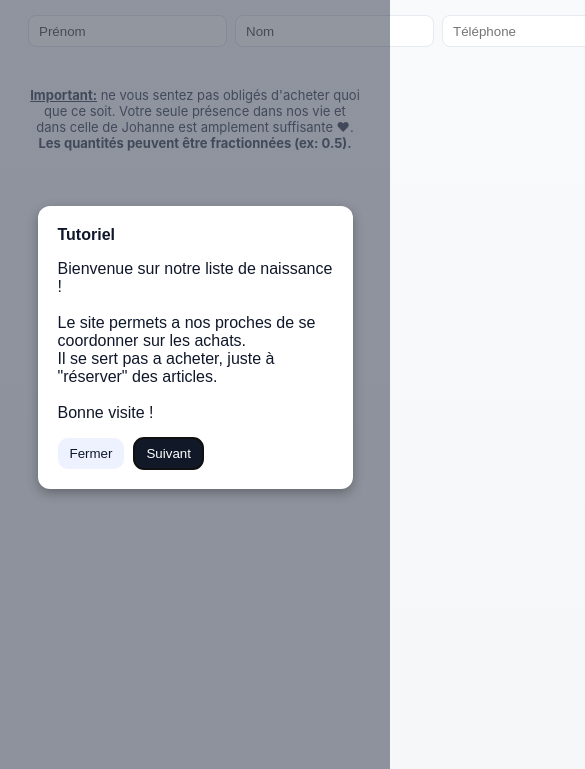
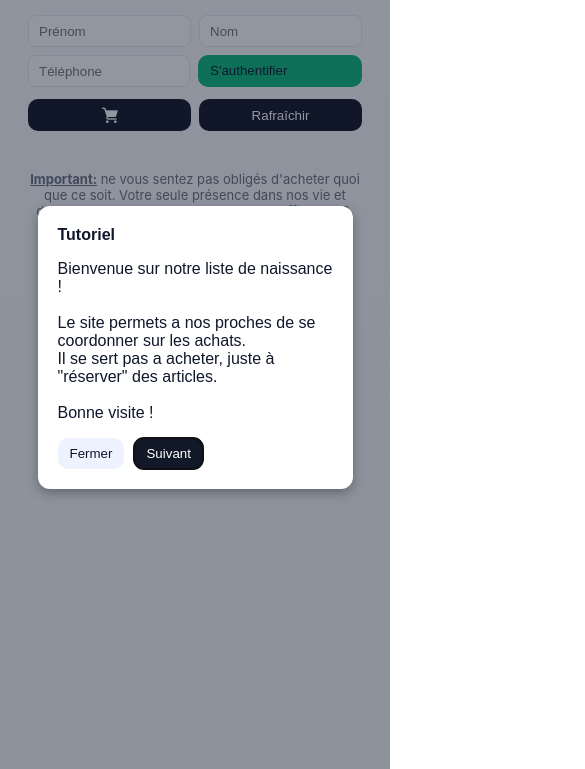
Before and after one commit to maximemons/Liste-Naissance, a plain HTML site: page index.html in a window 390 px wide. Shown: the part 75-844 px from the top of the page, 585 px wide, since content can reach past the window. Drawn offline with Linux system fonts and the light colour scheme; no server answers.

Commit message:
[evo] mobile size

```diff
--- a/index.html
+++ b/index.html
@@ -4,7 +4,6 @@
   <meta charset="UTF-8">
   <title>Liste de naissance</title>
   <link rel="stylesheet" href="style.css" />
-  <meta name="viewport" content="width=device-width, initial-scale=0.2, maximum-scale=0.2, user-scalable=no">
   <link rel="icon" type="image/x-icon" href="favicon.ico">
 </head>
 <body>
--- a/style.css
+++ b/style.css
@@ -409,3 +409,27 @@ footer {
   grid-template-columns: repeat(auto-fill, minmax(var(--card-size-w), 1fr));
   gap: 18px;
 }
+
+@media (max-width: 600px) {
+    .controls {
+        flex-direction: column; /* met tout en colonne */
+        align-items: stretch;   /* pour que les éléments prennent toute la largeur */
+    }
+
+    .controls .auth {
+        flex-wrap: wrap; /* que les inputs ne débordent pas */
+        width: 100%;     /* occupe toute la largeur */
+    }
+
+    #right-controls {
+        margin-left: 0;  /* reset du margin auto */
+        width: 100%;
+        justify-content: flex-end; /* tu peux centrer ou aligner comme tu veux */
+    }
+
+    .controls input,
+    .controls button {
+        flex: 1; /* optionnel : pour que ça s’étire */
+        min-width: 120px; /* évite que ça devienne trop petit */
+    }
+}
```
Also changed, not shown: admin.html (+0 -1 lines), product.html (+0 -1 lines).
